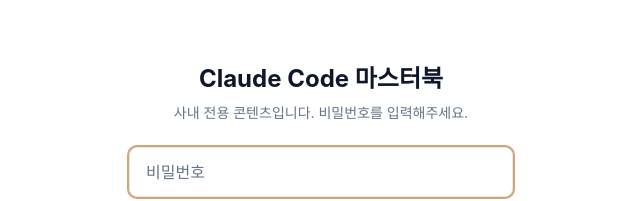
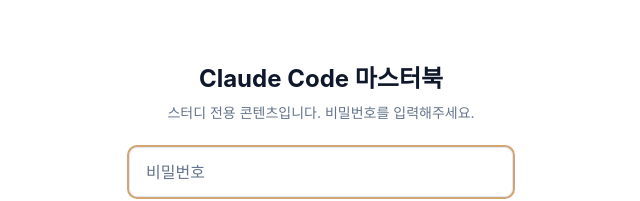
Before and after one commit to James8512/claude-code-master-book, a Next.js app: page / in a window 1280 px wide. Shown: the part 238-439 px from the top of the page, without its empty margins (319-959 px from the left). Built offline with nearby package versions, Linux system fonts and the light colour scheme; a web font is replaced by a local one.

Commit message:
feat: update content description in password gate component

```diff
--- a/src/components/auth/password-gate.tsx
+++ b/src/components/auth/password-gate.tsx
@@ -56,7 +56,7 @@
             Claude Code 마스터북
           </h1>
           <p className="mt-2 text-sm text-muted-foreground">
-            사내 전용 콘텐츠입니다. 비밀번호를 입력해주세요.
+            스터디 전용 콘텐츠입니다. 비밀번호를 입력해주세요.
           </p>
         </div>
         <form onSubmit={handleSubmit} className="space-y-4">
```
